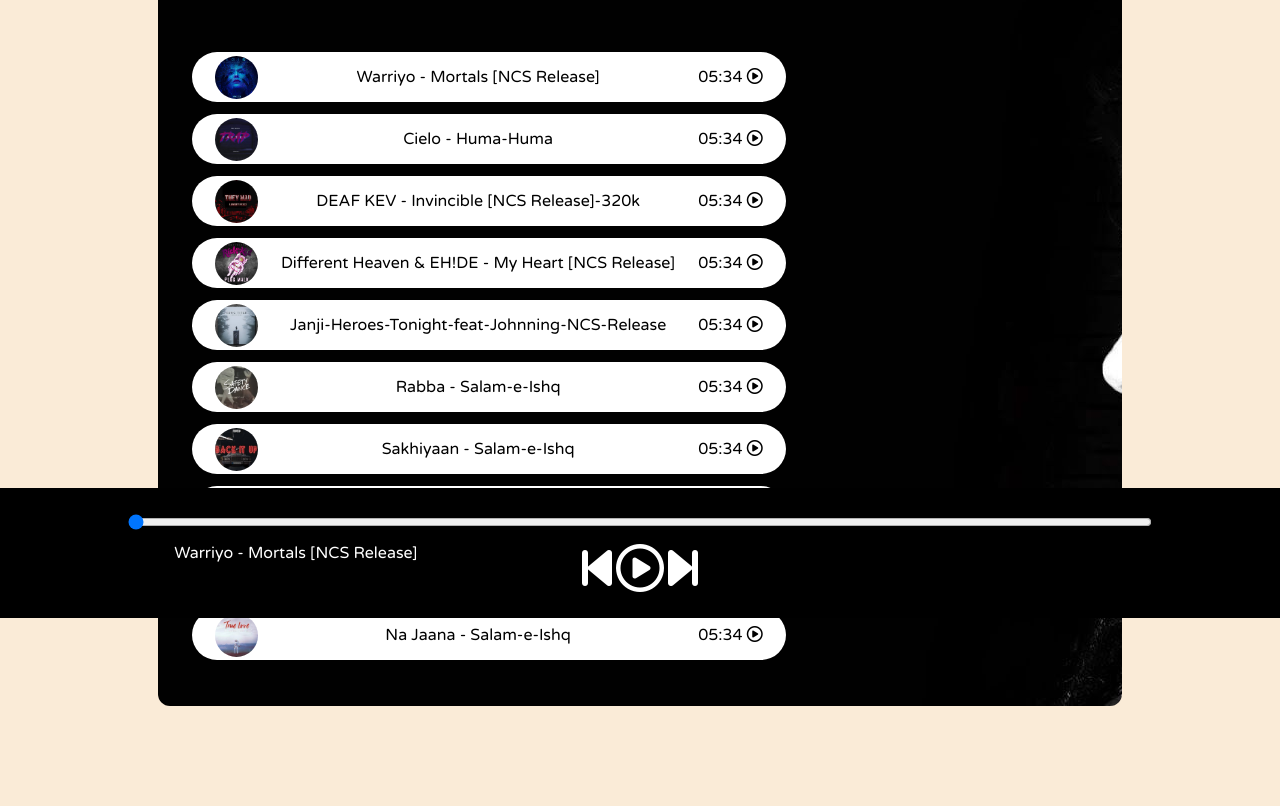
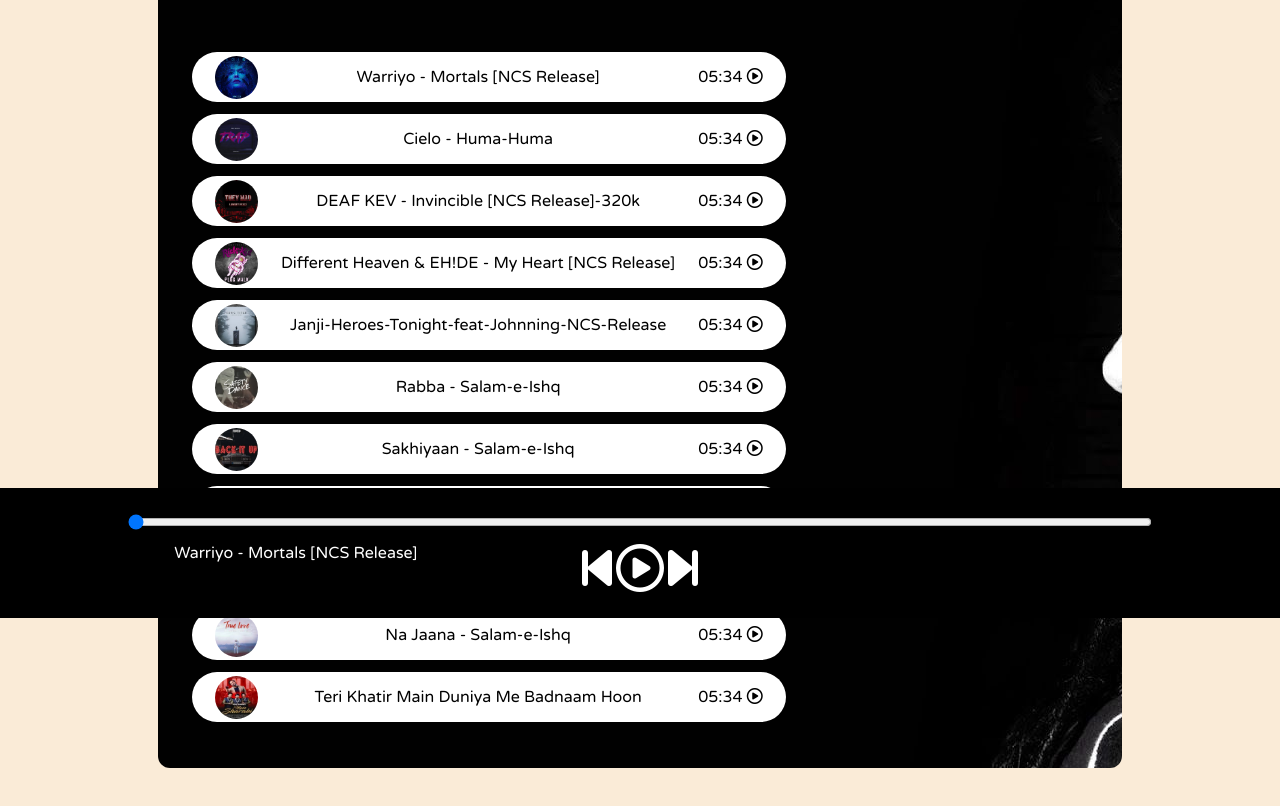
Before and after one commit to nikhiljain-413/Spotify_Clone, a plain HTML site: page index.html in a window 1280 px wide. Shown: the part 182-988 px from the top of the page. Drawn offline with Linux system fonts and the light colour scheme.

Commit message:
new song added

```diff
--- a/index.html
+++ b/index.html
@@ -70,6 +70,13 @@
                     <span class="songName">Let me Love You</span>
                     <span class="songlistplay"><span class="timestamp">05:34 <i id="9" class="far songItemPlay fa-play-circle"></i> </span></span>
                 </div>
+                <div class="songItem">
+                    <img alt="1">
+                    <span class="songName">Let me Love You</span>
+                    <span class="songlistplay"><span class="timestamp">05:34 <i id="11" class="far songItemPlay fa-play-circle"></i> </span></span>
+                </div>
+                <!-- Let me Love You
+                 Teri Khatir Main Duniya Me Badnaam Hoon-->
             </div>
         </div>
         <div class="songBanner"></div>
--- a/script.js
+++ b/script.js
@@ -20,6 +20,7 @@
     {songName: "Bhula Dena - Salam-e-Ishq", filePath: "songs/2.mp3", coverPath: "covers/8.jpg"},
     {songName: "Tumhari Kasam - Salam-e-Ishq", filePath: "songs/2.mp3", coverPath: "covers/9.jpg"},
     {songName: "Na Jaana - Salam-e-Ishq", filePath: "songs/4.mp3", coverPath: "covers/10.jpg"},
+    {songName: "Teri Khatir Main Duniya Me Badnaam Hoon", filePath: "songs\11.mp3", coverPath: "covers/11.jpg"},
 ]
 
 songItems.forEach((element, i)=>{
@@ -78,7 +79,7 @@
 })
 
 document.getElementById('next').addEventListener('click', ()=>{
-    if(songIndex>=9){
+    if(songIndex>=11){
         songIndex = 0
     }
     else{
```
Also changed, not shown: covers/11.jpg (added), 1 other file.
